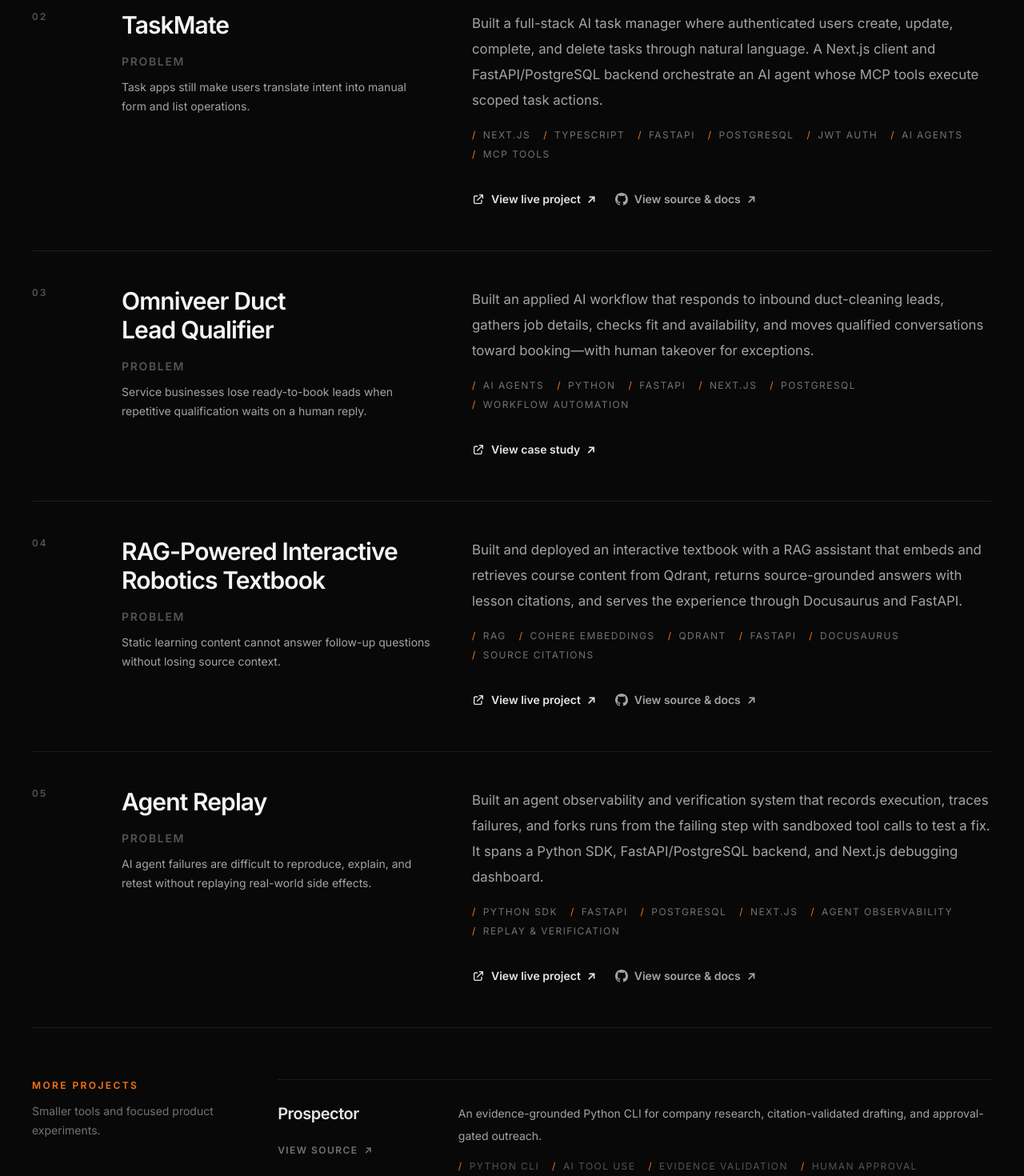
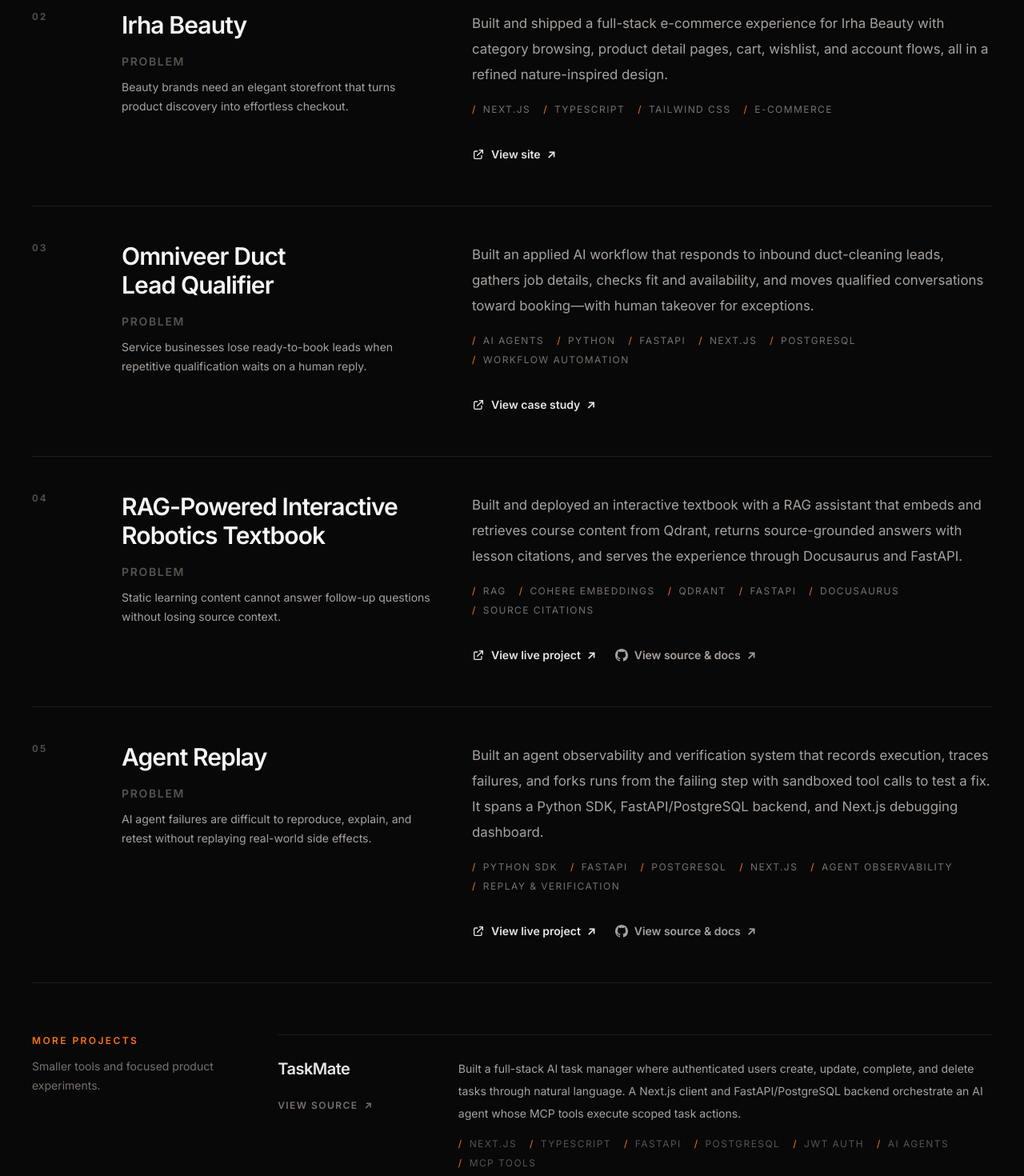
Before and after one commit to anusbutt/portfolio, a Next.js app: page / in a window 1280 px wide. Shown: the part 1660-3130 px from the top of the page at 80% size. Built offline with nearby package versions, Linux system fonts and the light colour scheme; no server answers.

Commit message:
feat(portfolio): swap TaskMate for Irha Beauty, move TaskMate to more projects

```diff
--- a/src/content/projects.ts
+++ b/src/content/projects.ts
@@ -30,22 +30,14 @@
     featured: true,
   },
   {
-    name: "TaskMate",
+    name: "Irha Beauty",
     problem:
-      "Task apps still make users translate intent into manual form and list operations.",
+      "Beauty brands need an elegant storefront that turns product discovery into effortless checkout.",
     description:
-      "Built a full-stack AI task manager where authenticated users create, update, complete, and delete tasks through natural language. A Next.js client and FastAPI/PostgreSQL backend orchestrate an AI agent whose MCP tools execute scoped task actions.",
-    techStack: [
-      "Next.js",
-      "TypeScript",
-      "FastAPI",
-      "PostgreSQL",
-      "JWT auth",
-      "AI agents",
-      "MCP tools",
-    ],
-    githubUrl: "https://github.com/anusbutt/taskmate",
-    websiteUrl: "https://evolution-of-todo-coral.vercel.app/",
+      "Built and shipped a full-stack e-commerce experience for Irha Beauty with category browsing, product detail pages, cart, wishlist, and account flows, all in a refined nature-inspired design.",
+    techStack: ["Next.js", "TypeScript", "Tailwind CSS", "E-commerce"],
+    websiteUrl: "https://www.irhapk.com",
+    websiteLabel: "View site",
   },
   {
     name: "Omniveer Duct Lead Qualifier",
@@ -104,6 +96,24 @@
 
 export const moreProjects: Project[] = [
   {
+    name: "TaskMate",
+    problem:
+      "Task apps still make users translate intent into manual form and list operations.",
+    description:
+      "Built a full-stack AI task manager where authenticated users create, update, complete, and delete tasks through natural language. A Next.js client and FastAPI/PostgreSQL backend orchestrate an AI agent whose MCP tools execute scoped task actions.",
+    techStack: [
+      "Next.js",
+      "TypeScript",
+      "FastAPI",
+      "PostgreSQL",
+      "JWT auth",
+      "AI agents",
+      "MCP tools",
+    ],
+    githubUrl: "https://github.com/anusbutt/taskmate",
+    websiteUrl: "https://evolution-of-todo-coral.vercel.app/",
+  },
+  {
     name: "Prospector",
     problem:
       "AI-assisted research and outreach can fabricate details or act before a human has reviewed the result.",
```
Also changed, not shown: 1 other file (tests, documents, lock files or other folders).
